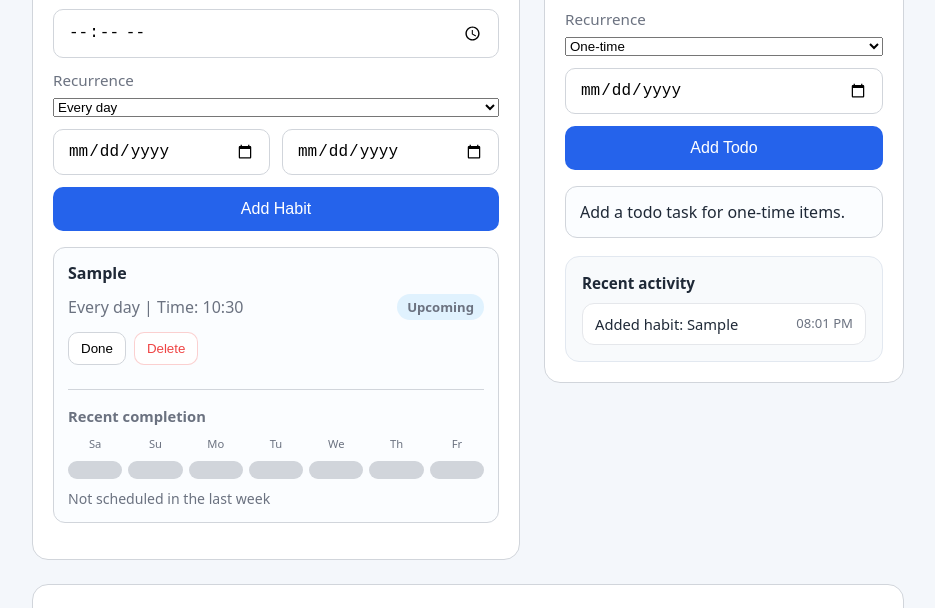
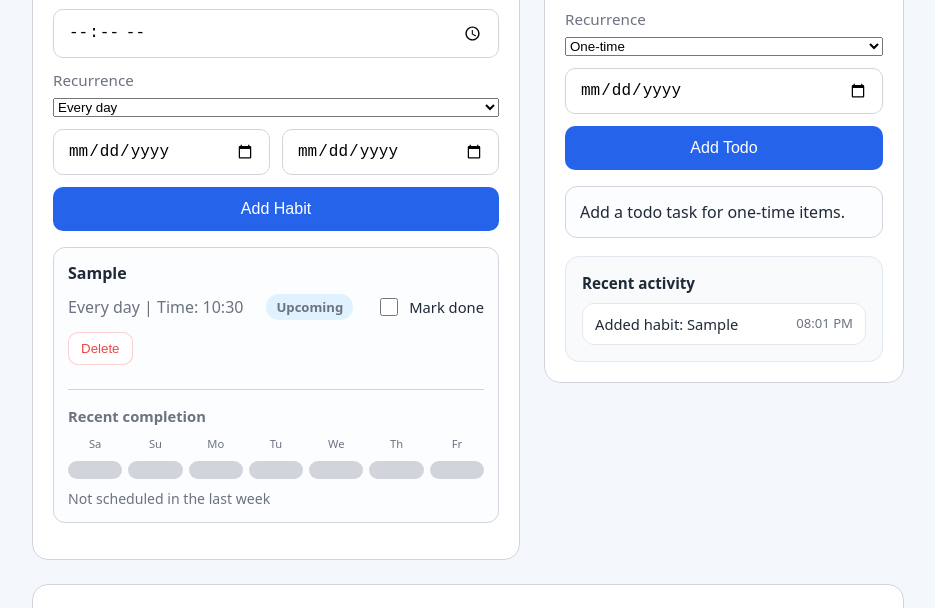
Before and after one commit to ramsai00/Ghabit, a website: page index.html in a window 1280 px wide. Both pictures are taken after typing "Sample", "10:30", "2020-01-15", "2020-01-15" into the empty fields and a click on the button "Add Habit". Shown: the part 653-1261 px from the top of the page, without its empty margins (172-1107 px from the left). Drawn offline with Linux system fonts and the light colour scheme; no server answers.

Commit message:
add support for tick box instead of button

```diff
--- a/app.js
+++ b/app.js
@@ -384,6 +384,24 @@ function createListItem(item, type) {
       : getRecurrenceLabel(item);
   }
 
+  const itemToggle = document.createElement('div');
+  itemToggle.className = 'item-toggle';
+
+  const completeCheckbox = document.createElement('input');
+  completeCheckbox.type = 'checkbox';
+  completeCheckbox.checked = item.completed;
+  completeCheckbox.className = 'item-complete-toggle';
+  completeCheckbox.addEventListener('click', (event) => {
+    event.stopPropagation();
+    toggleComplete(type, item.id);
+  });
+
+  const checkboxLabel = document.createElement('label');
+  checkboxLabel.textContent = item.completed ? 'Done' : 'Mark done';
+  checkboxLabel.className = 'item-toggle-label';
+
+  itemToggle.append(completeCheckbox, checkboxLabel);
+
   const statusChip = document.createElement('span');
   statusChip.className = getStatusClass(status);
   statusChip.textContent = getStatusLabel(status);
@@ -391,18 +409,22 @@ function createListItem(item, type) {
   const actions = document.createElement('div');
   actions.className = 'item-actions';
 
-  const completeButton = document.createElement('button');
-  completeButton.textContent = item.completed ? 'Undo' : 'Done';
-  completeButton.addEventListener('click', () => toggleComplete(type, item.id));
-
   const deleteButton = document.createElement('button');
   deleteButton.textContent = 'Delete';
   deleteButton.className = 'delete';
-  deleteButton.addEventListener('click', () => removeItem(type, item.id));
+  deleteButton.addEventListener('click', (event) => {
+    event.stopPropagation();
+    removeItem(type, item.id);
+  });
 
-  actions.append(completeButton, deleteButton);
-  meta.append(details, statusChip, actions);
+  actions.append(deleteButton);
+  meta.append(details, statusChip, itemToggle, actions);
   listItem.append(title, meta);
+
+  listItem.addEventListener('click', (event) => {
+    if (event.target.closest('.item-actions') || event.target.closest('button')) return;
+    toggleComplete(type, item.id);
+  });
 
   if (type === 'habit') {
     listItem.appendChild(renderProgressChart(item));
--- a/styles.css
+++ b/styles.css
@@ -321,6 +321,18 @@ main > section:nth-of-type(3) {
   border-radius: 12px;
   margin-bottom: 12px;
   background: #fbfdff;
+  transition: transform 0.18s ease, box-shadow 0.18s ease, background-color 0.18s ease;
+  cursor: pointer;
+}
+
+.item-card:hover {
+  transform: translateY(-1px);
+  box-shadow: 0 8px 20px rgba(15, 23, 42, 0.06);
+}
+
+.item-card.complete {
+  background: #eff6ff;
+  border-color: #bfdbfe;
 }
 
 .item-row {
@@ -355,6 +367,24 @@ main > section:nth-of-type(3) {
 button.delete {
   color: var(--danger);
   border-color: rgba(239, 68, 68, 0.25);
+}
+
+.item-toggle {
+  display: inline-flex;
+  align-items: center;
+  gap: 8px;
+}
+
+.item-complete-toggle {
+  width: 18px;
+  height: 18px;
+  accent-color: var(--primary);
+  cursor: pointer;
+}
+
+.item-toggle-label {
+  font-size: 0.92rem;
+  color: var(--text);
 }
 
 .banner {
```
